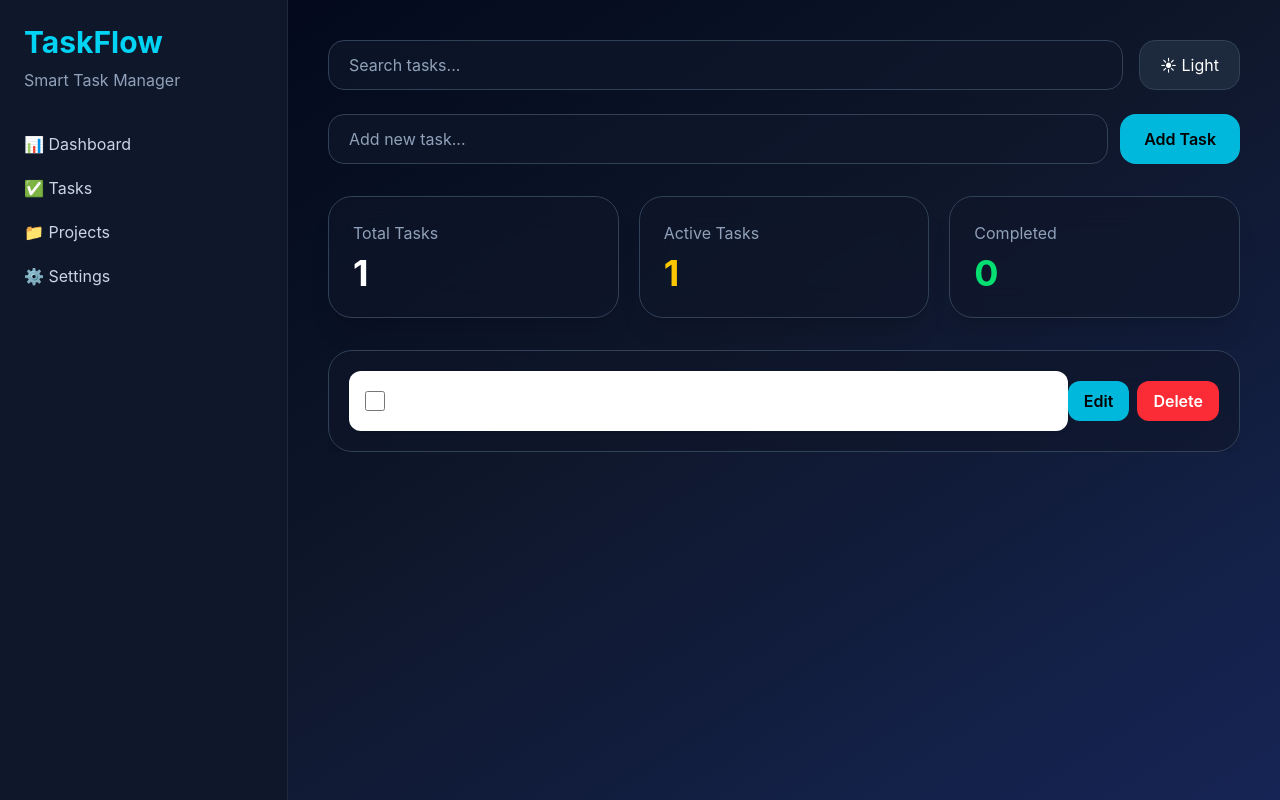
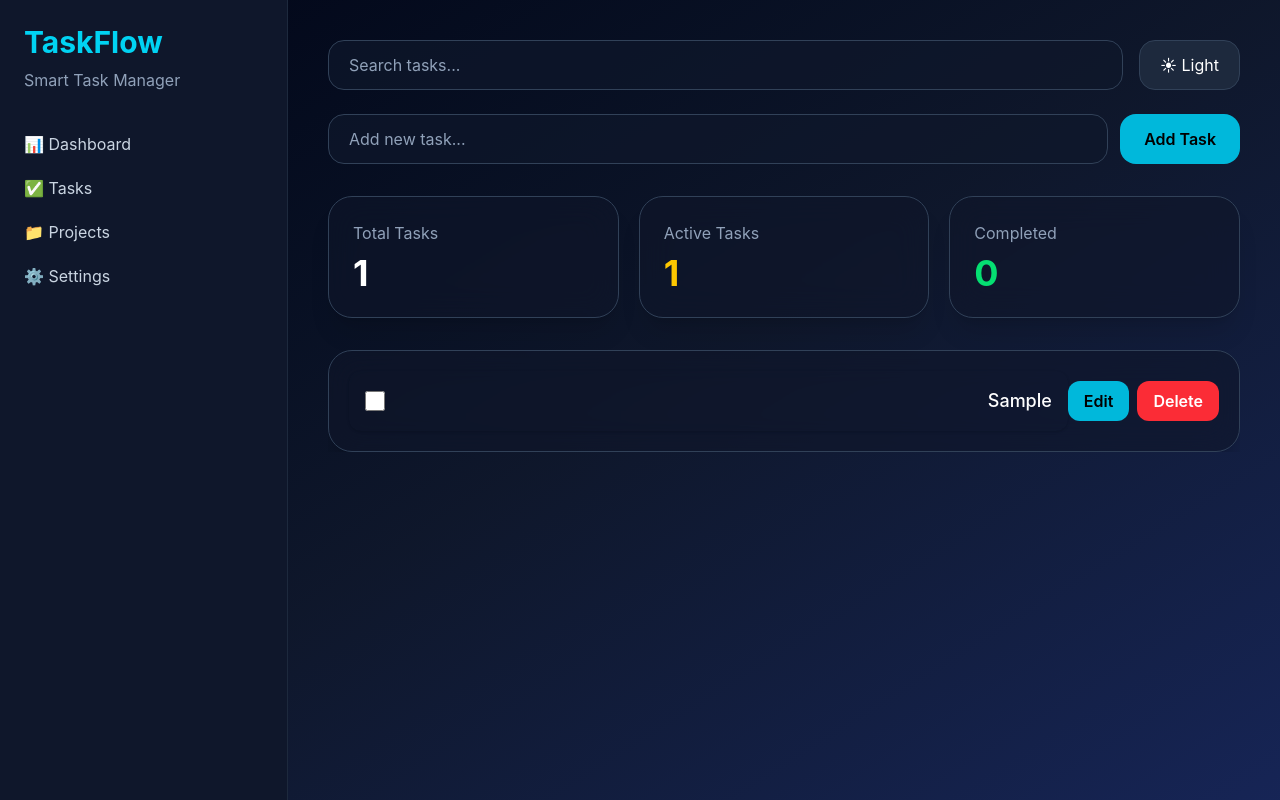
Before and after one commit to noman-nawaz-khan/Task-Manager, a React (Vite) app in the folder frontend/: page / in a window 1280 px wide. Both pictures are taken after typing "Sample" into the empty fields and a click on the button "Add Task". Built offline with nearby package versions, Linux system fonts and the light colour scheme.

Commit message:
fix taskItem

```diff
--- a/frontend/src/components/TaskItem.jsx
+++ b/frontend/src/components/TaskItem.jsx
@@ -24,7 +24,7 @@ function TaskItem({
       duration-300
       "
     >
-      <div className="flex items-center gap-4 flex flex-col sm:flex-row sm:items-center justify-between gap-3 p-4 bg-white dark:bg-gray-800 rounded-xl shadow w-full">
+      <div className="flex items-center gap-4  flex-col sm:flex-row sm:items-center justify-between  p-4 dark:bg-gray-800 rounded-xl shadow w-full">
 
         <input
           type="checkbox"
```
